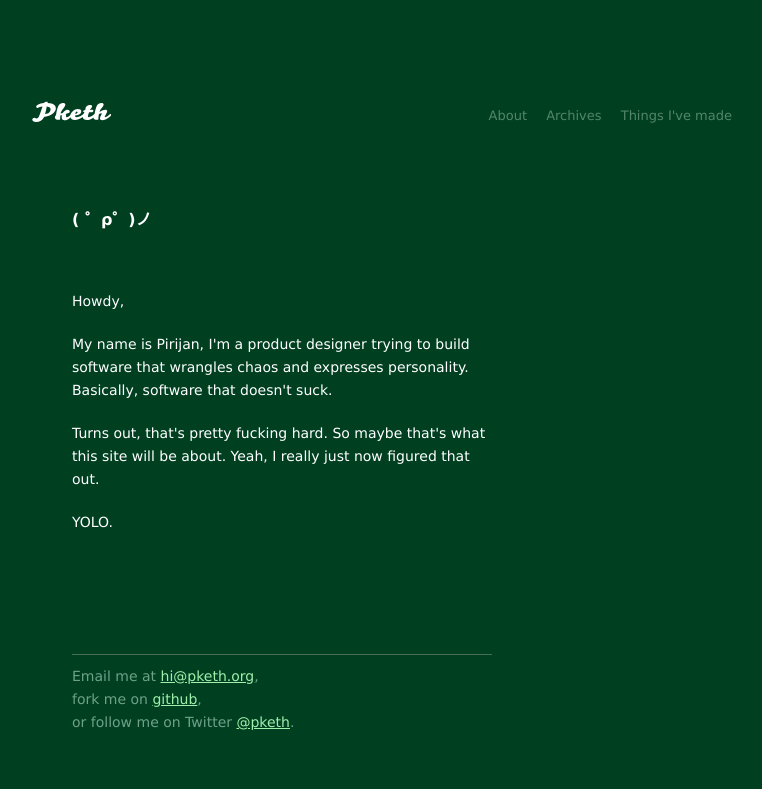
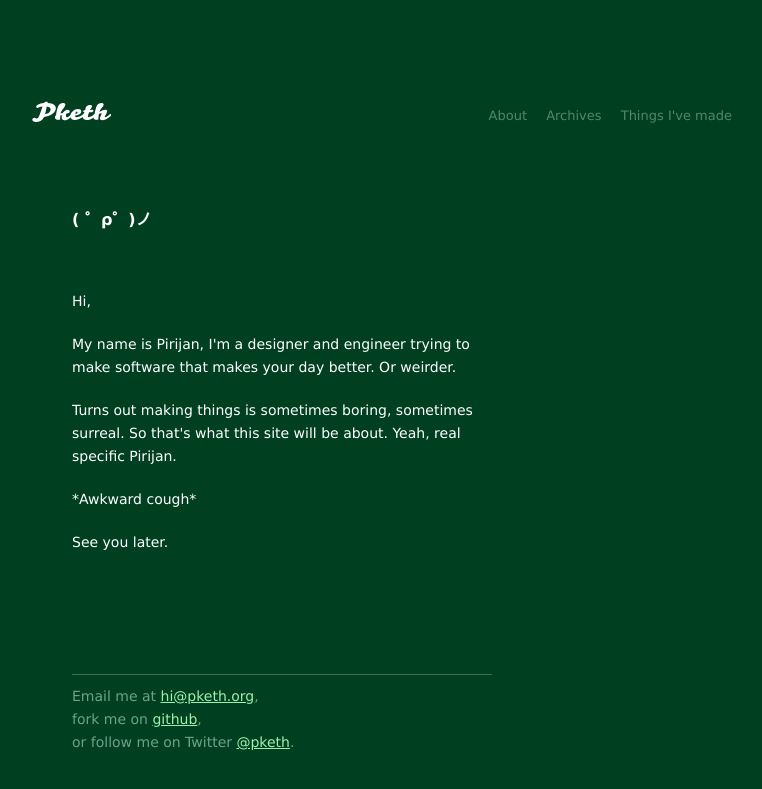
Before and after one commit to pketh/pketh.github.io, a Jekyll site: the page built from about/index.html, in a window 1280 px wide. Shown: the top 789 px of the page, without its empty margins (258-1020 px from the left). Built offline with Jekyll 4.4.1, drawn with Linux system fonts in a browser that asks for light colours.

Commit message:
update about page txt
the difference in writing confidence a year makes

```diff
--- a/about/index.html
+++ b/about/index.html
@@ -11,13 +11,15 @@ title: ＿φ(°-°=) About
  -->
  <div class="page-title">( ゜ρ゜)ノ</div>
 
- <p>Howdy,</p>
+ <p>Hi,</p>
 
-  <p>My name is Pirijan, I'm a product designer trying to build software that wrangles chaos and expresses personality. Basically, software that doesn't suck.</p>
+  <p>My name is Pirijan, I'm a designer and engineer trying to make software that makes your day better. Or weirder. </p>
 
-  <p>Turns out, that's pretty fucking hard. So maybe that's what this site will be about. Yeah, I really just now figured that out.</p>
+  <p>Turns out making things is sometimes boring, sometimes surreal. So that's what this site will be about. Yeah, real specific Pirijan.</p>
 
-  <p>YOLO.</p>
+  <p>*Awkward cough*</p>
+
+  <p>See you later.</p>
 
   <p class="meta-page-about-end">Email me at <a href="mailto:hi@pketh.org?subject=hi">hi@pketh.org</a>,
     <br>fork me on <a href="https://github.com/pketh">github</a>,
```
